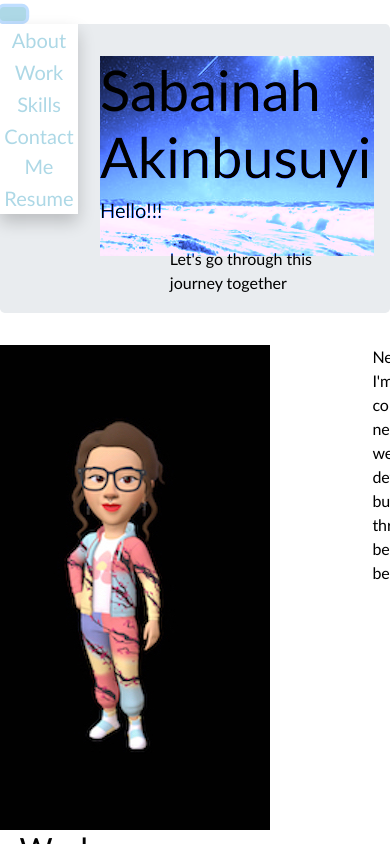
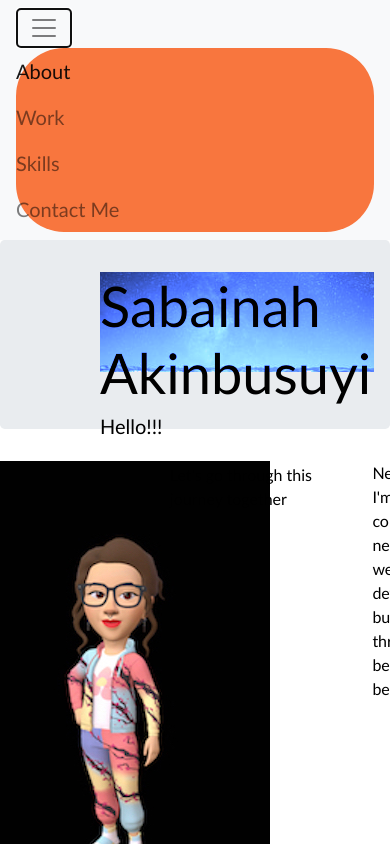
Before and after one commit to akinbusuyi/Bootstrap-portfiolio, a plain HTML site: page index.html in a window 390 px wide. Both pictures are taken after a click on the button "Toggle navigation". Shown: the top 844 px of the page. Drawn offline with nearby package versions, Linux system fonts and the light colour scheme; files whose address does not match are found by name.

Commit message:
style changes

```diff
--- a/css/style.css
+++ b/css/style.css
@@ -14,10 +14,11 @@ body {
   margin: 0;
   padding: 0;
   line-height: 1.5;
+  border: 0.5in;
 }
 
 a {
-  color: skyblue;
+  color:black;
   font-size: 20px;
 }
 
@@ -27,6 +28,11 @@ p {
   display: inline-flex;
   padding-left: 17.5%;
   margin: 0px 8%;
+}
+
+.navbar-nav{
+  border-radius: 0.5in;
+background-color: rgb(248, 118, 62);
 }
 
 #pageHeader {
@@ -151,7 +157,7 @@ td {
   flex-direction: row;
   flex-wrap: wrap;
   justify-content: space-between;
-  height: 200px;
+  height: 100px;
   width: 100%;
   margin-bottom: 25px;
   background-image: url(images/bodybackground.png);
@@ -179,7 +185,9 @@ td {
   top: 70%; */
 }
 
-.h2 {
+
+.h2,
+.h1 {
   background-color: skyblue;
   color: darkslategray;
   /* text-align: float-left; */
@@ -188,8 +196,8 @@ td {
 .heading {
   text-align: center;
   display: inline-block;
-  background-color: skyblue;
-  color: darkslategrey;
+  background-color: rgb(245, 139, 93);
+  color: rgb(30, 22, 18);
   padding: 1%;
   position: relative;
   top: 57%;
@@ -204,7 +212,7 @@ td {
   float: left;
   width: 20%;
   height: 100%;
-  color: darkslategray;
+  color: rgb(248, 118, 62);
   /* border-left: 3px solid darkslategray; */
 
 }
@@ -252,7 +260,7 @@ td {
   display: flex;
   justify-content: space-between;
   margin-top: 50px;
-  background-color: rgb(40, 56, 204);
+  background-color: rgb(249, 160, 71);
   padding: 5px 5% 0 5%;
   align-items: center;
 }
--- a/index.html
+++ b/index.html
@@ -4,30 +4,30 @@
   <meta charset="UTF-8">
   <meta http-equiv="X-UA-Compatible" content="IE=edge">
   <meta name="viewport" content="width=device-width, initial-scale=1.0">
-  <title>Sabina's Profile</title>
+  <title>Sabina's Landing Page</title>
 
 <!-- Bootstrap -->
 <link rel="stylesheet" href="https://stackpath.bootstrapcdn.com/bootstrap/4.3.1/css/bootstrap.min.css" integrity="sha384-ggOyR0iXCbMQv3Xipma34MD+dH/1fQ784/j6cY/iJTQUOhcWr7x9JvoRxT2MZw1T" crossorigin="anonymous">
 <link rel="stylesheet" href=" css/style.css">
 <link rel="icon" type="image/x-icon" href="./images/developer-icon.png">
 </head>
+
 <body>
 <!-- Navbar Section-->
-<div class="dropdown">
-  <button class="btn" style="background-color: lightblue; vertical-align: middle;"><i class="fa fa-bars"
-      style="line-height: 30px;"></i></button>
-  <div class="dropdown-content">
-    <a rel="nav-link" href="#about">About</a>
-    <a rel="nav-linkr" href="#projects">Work</a>
-    <a rel="nav-linkr" href="#skills">Skills</a>
-    <a rel="nav-link" href="#contact">Contact Me</a>
-    <a rel="nav-link"
-      href="https://drive.google.com/file/d/15sKcUqhx0nkwJyto4HDnKZxTa6VS3X_n/view?usp=sharing">Resume</a>
 
+<nav class="navbar navbar-expand-lg navbar-light bg-light">
+  <button class="navbar-toggler" type="button" data-toggle="collapse" data-target="#navbarNavAltMarkup" aria-controls="navbarNavAltMarkup" aria-expanded="false" aria-label="Toggle navigation">
+    <span class="navbar-toggler-icon"></span>
+  </button>
+  <div class="collapse navbar-collapse" id="navbarNavAltMarkup">
+    <div class="navbar-nav">
+      <a class="nav-item nav-link active" href="#about">About<span class="sr-only">(current)</span></a>
+      <a class="nav-item nav-link" href="#projects">Work</a>
+      <a class="nav-item nav-link" href="#skills">Skills</a>
+      <a class="nav-item nav-link" href="#contact">Contact Me</a>
+    </div>
   </div>
-</div>
-
-</header>
+</nav>
 
 
   <!-- hero banner -->
@@ -39,11 +39,6 @@
       <p class="start-text">Let's go through this journey together</p>
     </section>
   </div>
-
-  <div>
-
-  </div>
-  </section>
 
   <!-- <main class="page-wrapper"> -->
   <!-- about me -->
@@ -57,8 +52,6 @@
 
       <p>
       Nevertheless I'm a complete newbie in web developement but I'm thrilled to become better at it.</p>
-
-
     </div>
   </section>
 
```
